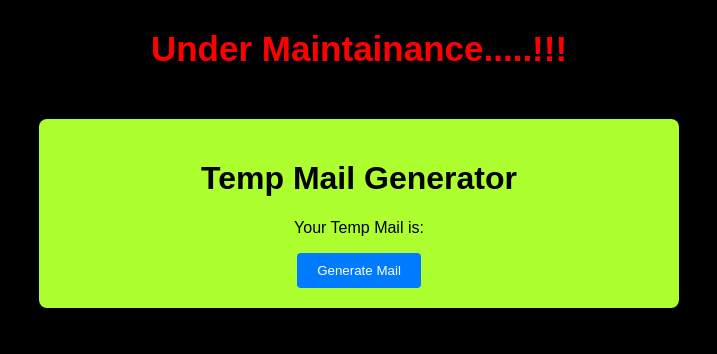
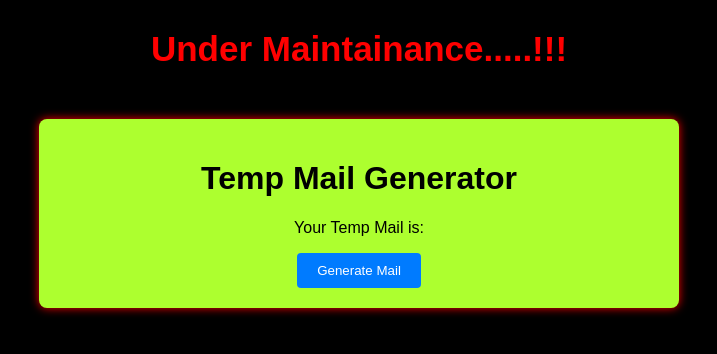
Before and after one commit to Handykiller/temp-mail-gen, a plain HTML site: page index.html in a window 1280 px wide. Shown: the full height of the page, 281-998 px from the left. Drawn offline with Linux system fonts and the light colour scheme.

Commit message:
Update style.css

```diff
--- a/style.css
+++ b/style.css
@@ -7,17 +7,15 @@ h2{
     text-align: center;
     font-size: 35px;
 }
-
 .container {
     max-width: 600px;
     margin: 50px auto;
     padding: 20px;
     background-color: greenyellow;
     border-radius: 8px;
-    box-shadow: 0 0 10px rgba(0, 0, 0, 0.1);
+    box-shadow: 0 0 10px red;
     text-align: center;
 }
-
 button {
     padding: 10px 20px;
     background-color: #007bff;
@@ -27,7 +25,6 @@ button {
     cursor: pointer;
     transition: background-color 0.3s;
 }
-
 button:hover {
     background-color: #0056b3;
 }
```
